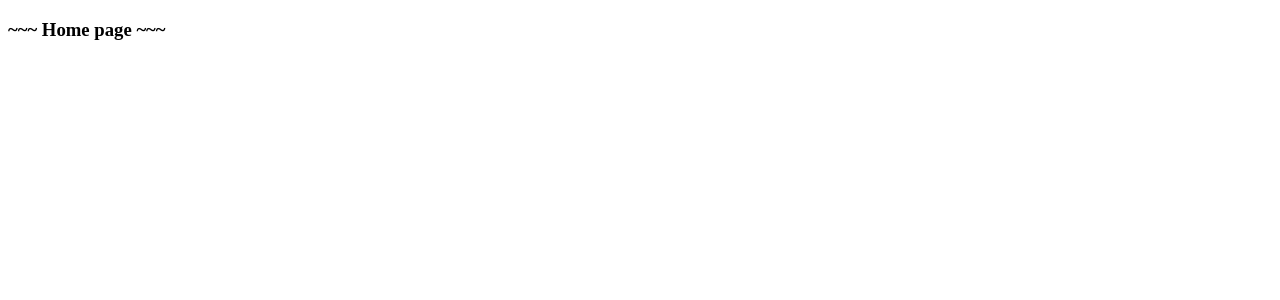
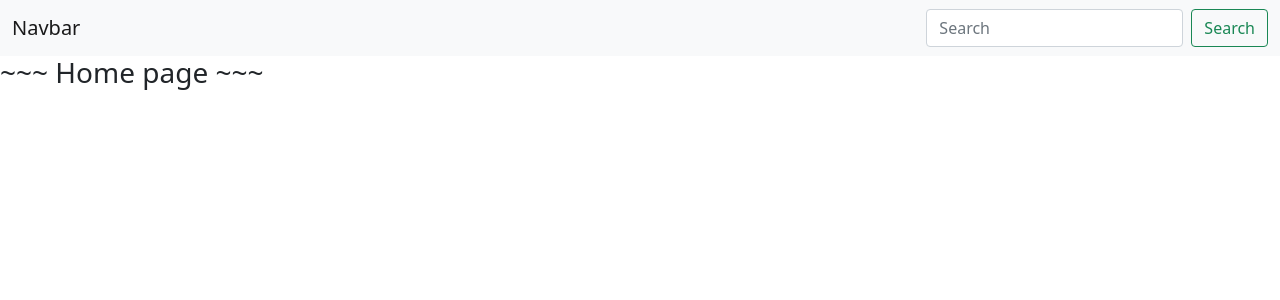
Before and after one commit to nalapoke/vg-gather, a React (Create React App) app in the folder client/: page / in a window 1280 px wide. Shown: the top 300 px of the page. Built offline with nearby package versions, Linux system fonts and the light colour scheme.

Commit message:
Beginnings of a navbar

```diff
--- a/client/package.json
+++ b/client/package.json
@@ -8,6 +8,7 @@
     "@testing-library/user-event": "^13.5.0",
     "bootstrap": "^5.1.3",
     "react": "^17.0.2",
+    "react-bootstrap": "^2.1.0",
     "react-dom": "^17.0.2",
     "react-router-dom": "^6.2.1",
     "react-scripts": "5.0.0",
--- a/client/src/App.js
+++ b/client/src/App.js
@@ -1,12 +1,31 @@
 import React from "react";
 import { Route, Routes } from "react-router-dom";
+import Button from 'react-bootstrap/Button';
+import Container from 'react-bootstrap/Container';
+import Form from 'react-bootstrap/Form';
+import FormControl from 'react-bootstrap/FormControl';
+import Navbar from 'react-bootstrap/Navbar';
 
 import Game from "./components/Game";
 import Home from "./components/Home";
 
 export default function App() {
   return (
-    <div>
+    <div className="app">
+      <Navbar bg="light" expand="lg">
+        <Container fluid>
+          <Navbar.Brand href="#">Navbar</Navbar.Brand>
+          <Form className="d-flex">
+            <FormControl
+              type="search"
+              placeholder="Search"
+              className="me-2"
+              aria-label="Search"
+            />
+            <Button variant="outline-success">Search</Button>
+          </Form>
+        </Container>
+      </Navbar>
       <Routes>
         <Route exact path="/" element={<Home />} />
         <Route exact path="/game/:id" element={<Game />} />
--- a/client/src/index.js
+++ b/client/src/index.js
@@ -1,6 +1,7 @@
 import React from "react";
 import ReactDOM from "react-dom";
 import { BrowserRouter } from "react-router-dom";
+import 'bootstrap/dist/css/bootstrap.min.css';
 
 import App from "./App";
 
```
Also changed, not shown: 1 other file (tests, documents, lock files or other folders).
